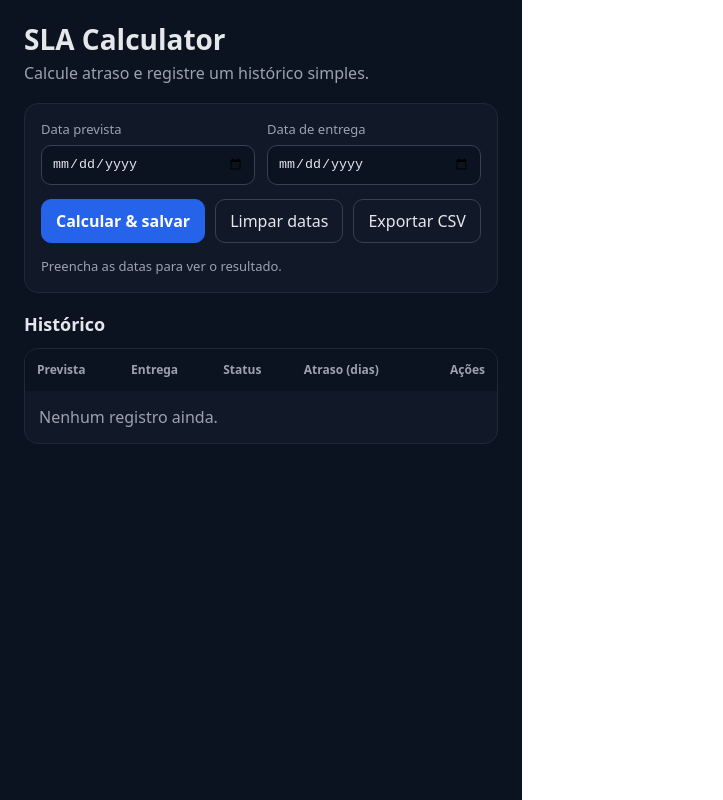
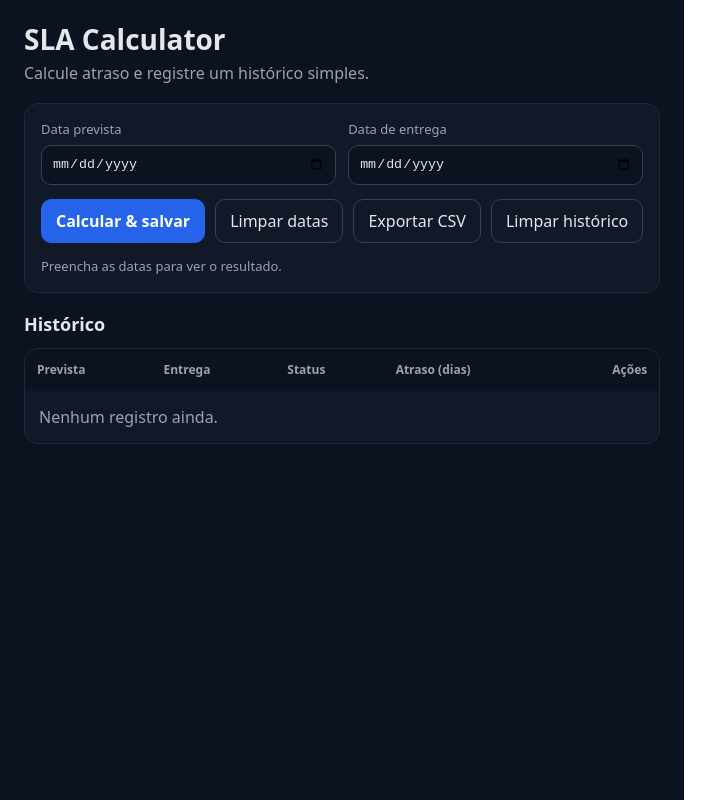
Before and after one commit to giovane-geromini/sla-calculator, a React (Vite) app: page / in a window 1280 px wide. Shown: the whole page, without its empty margins (0-723 px from the left). Built offline with nearby package versions, Linux system fonts and the light colour scheme.

Commit message:
Persistência do histórico no LocalStorage

```diff
--- a/src/App.jsx
+++ b/src/App.jsx
@@ -1,4 +1,5 @@
-import { useMemo, useState } from "react";
+import { useEffect, useMemo, useState } from "react";
+
 
 function diffDays(dateA, dateB) {
   const a = new Date(dateA);
@@ -14,6 +15,32 @@ export default function App() {
   const [prevista, setPrevista] = useState("");
   const [entrega, setEntrega] = useState("");
   const [historico, setHistorico] = useState([]);
+
+  // 1) Carrega do LocalStorage quando o app abre
+useEffect(() => {
+  const saved = localStorage.getItem("sla_historico");
+  if (saved) {
+    try {
+      const parsed = JSON.parse(saved);
+      if (Array.isArray(parsed)) setHistorico(parsed);
+    } catch {
+      // se der erro, ignora
+    }
+  }
+}, []);
+
+function onLimparHistorico() {
+  if (confirm("Tem certeza que deseja limpar todo o histórico?")) {
+    setHistorico([]);
+  }
+}
+
+
+// 2) Salva no LocalStorage sempre que o histórico mudar
+useEffect(() => {
+  localStorage.setItem("sla_historico", JSON.stringify(historico));
+}, [historico]);
+
 
   const resultado = useMemo(() => {
     if (!prevista || !entrega) return null;
@@ -211,6 +238,21 @@ function onExportarCsv() {
   Exportar CSV
 </button>
 
+<button
+  onClick={onLimparHistorico}
+  style={{
+    padding: "10px 14px",
+    borderRadius: 10,
+    border: "1px solid #374151",
+    background: "transparent",
+    color: "#E5E7EB",
+    cursor: "pointer",
+  }}
+>
+  Limpar histórico
+</button>
+
+
           </div>
 
 
```
